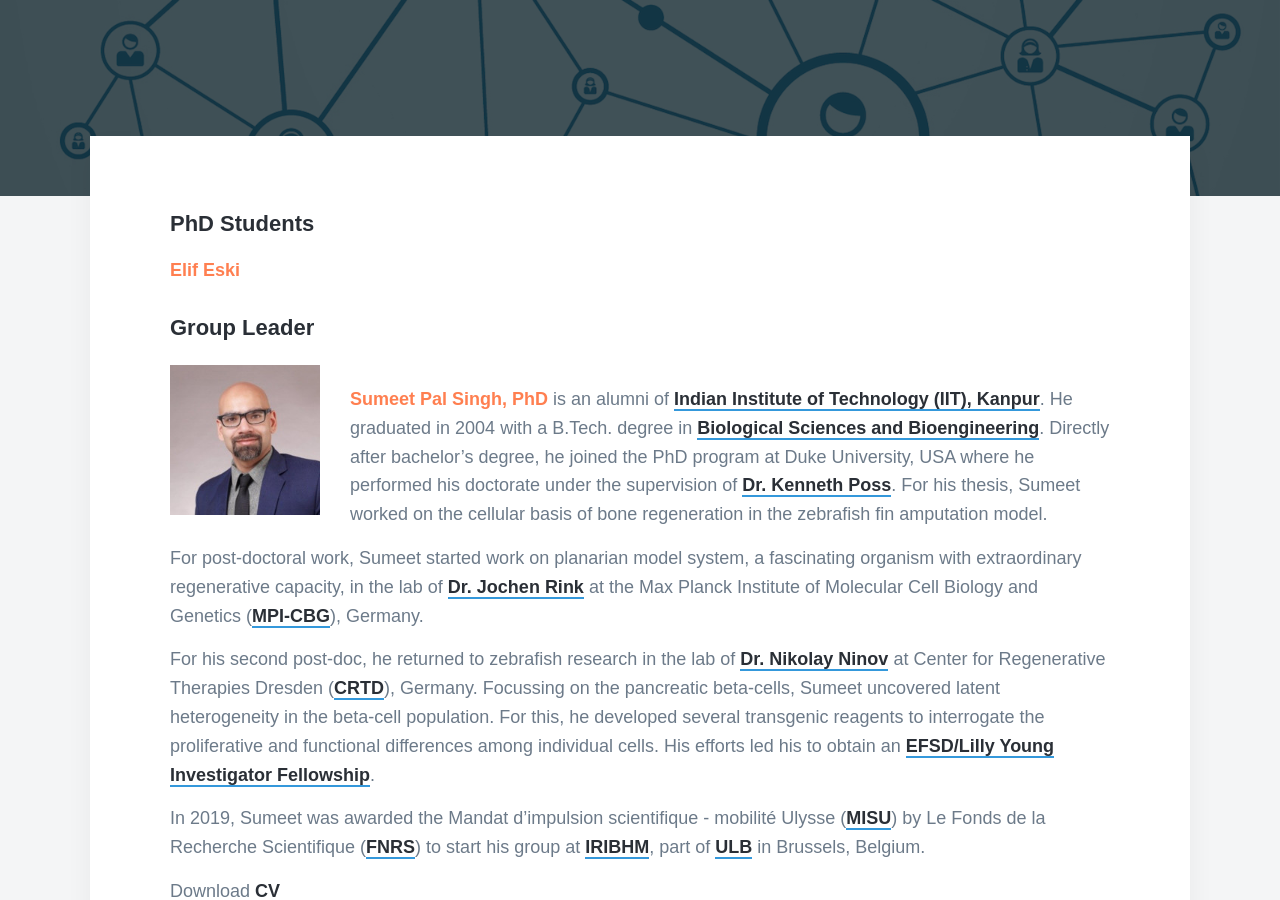
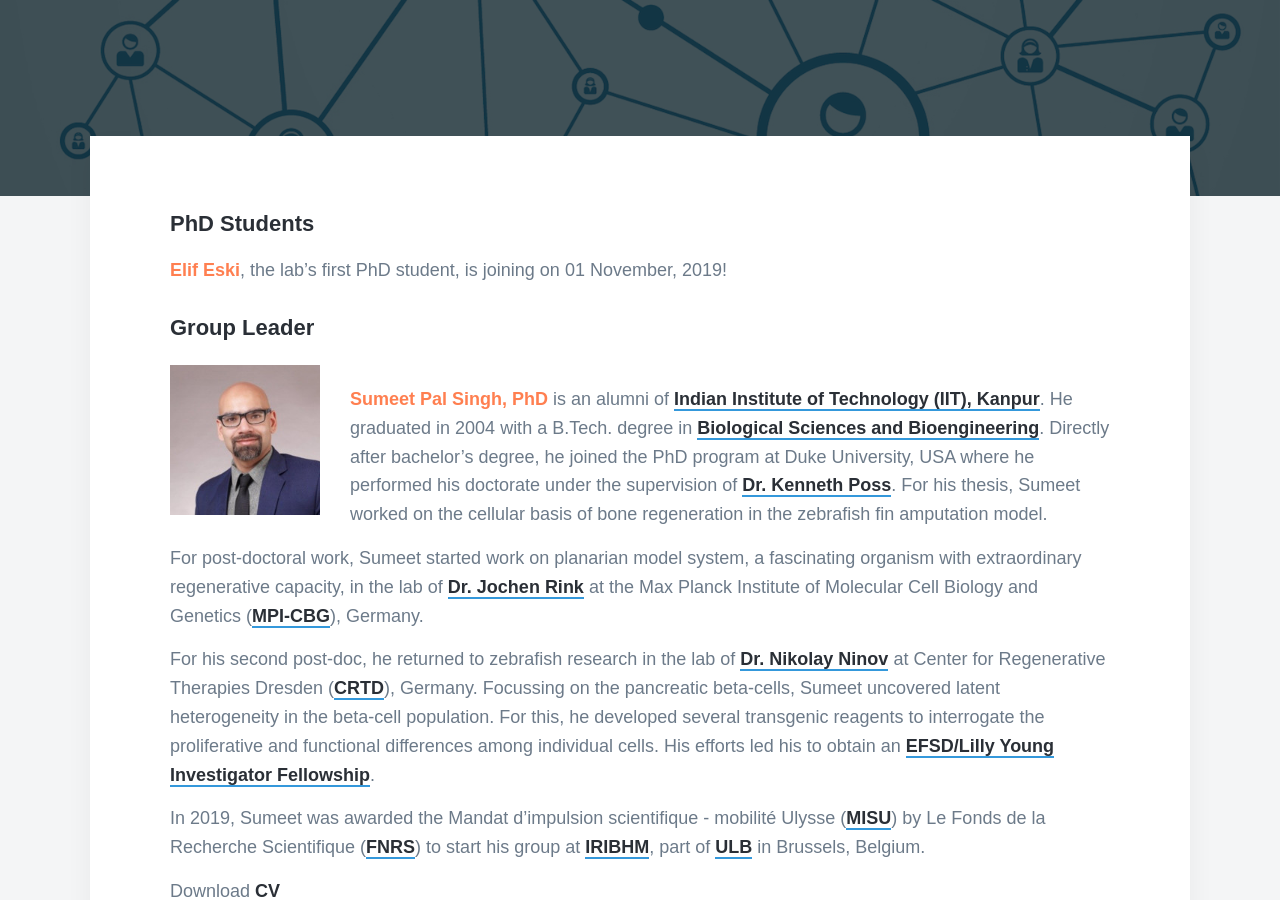
Before and after one commit to sumeetpalsingh/sumeetpalsingh.github.io, a Jekyll site: the page built from _pages/members.md, in a window 1280 px wide and 900 px high, scrolled down 390 px. Built offline with Jekyll 4.4.1, drawn with Linux system fonts in a browser that asks for light colours; nearby versions of some CDN libraries; some web fonts are replaced.

Commit message:
Update members.md

```diff
--- a/_pages/members.md
+++ b/_pages/members.md
@@ -8,7 +8,7 @@ featured_image: /images/demo/members.jpg
 
 #### PhD Students
 
-<span style="color:coral">**Elif Eski**</span>
+<span style="color:coral">**Elif Eski**</span>, the lab's first PhD student, is joining on 01 November, 2019!
 
 #### Group Leader
 <img src="/images/members/sumeet.jpeg" alt="Sumeet" style="float:left;width:150px;height:150px;margin:-20px 30px 0px 0px">
```
